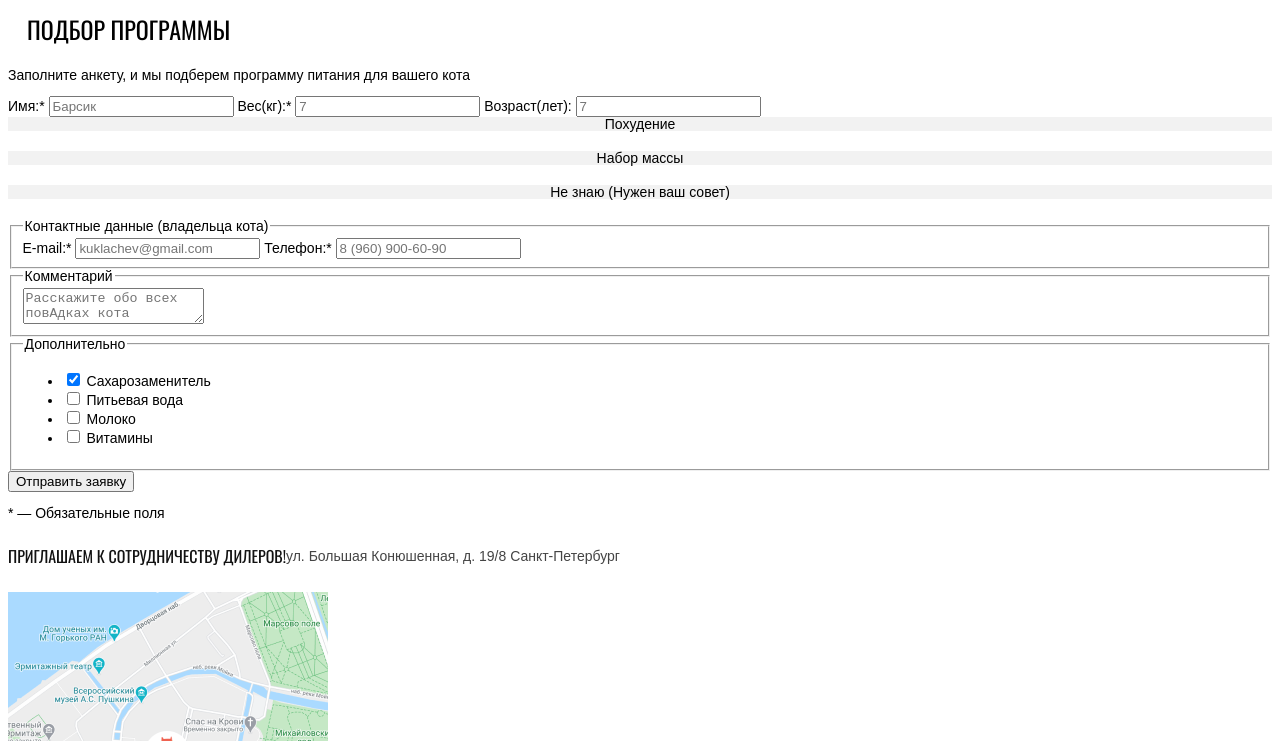
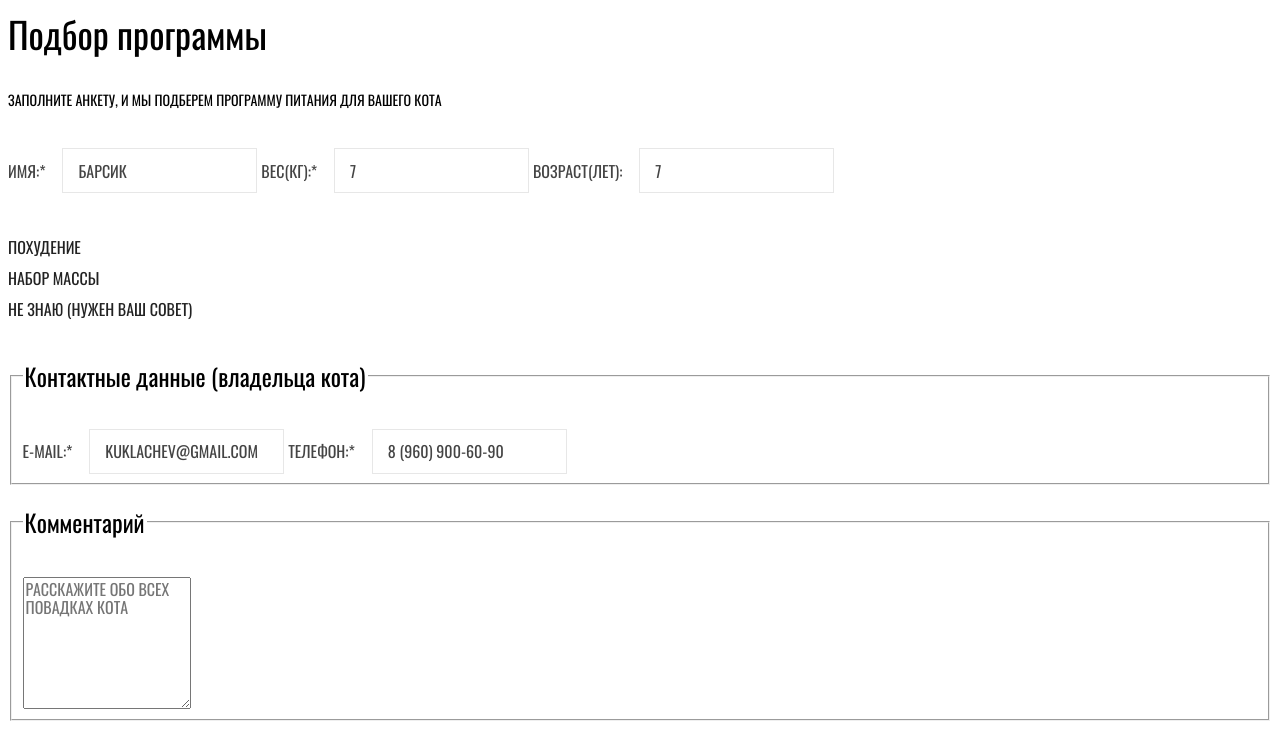
Before and after one commit to smirnov-alex/1448725-cat-energy-24, a website: page source/programs.html in a window 1280 px wide. Shown: the part 59-800 px from the top of the page. Drawn offline with nearby package versions, Linux system fonts and the light colour scheme; files that its build step writes are made by us from their sources.

Commit message:
Базовая стилизация programs.html

```diff
--- a/source/programs.html
+++ b/source/programs.html
@@ -25,79 +25,79 @@
   </header>
   <main class="page-programs">
     <h1 class="visually-hidden">Cat Energy. Подбор программы</h1>
-    <section class="programs">
-      <h2 class="programs__title">Подбор программы</h2>
-      <p class="programs__text">Заполните анкету, и мы подберем программу питания для вашего кота</p>
-      <form class="programs__form" action="https://echo.htmlacademy.ru/" method="get">
-        <label class="programs__form-label" for="name">Имя:*</label>
-        <input class="programs__form-field" placeholder="Барсик" type="text" name="name" id="name" required>
-        <label class="programs__form-label" for="weight">Вес(кг):*</label>
-        <input class="programs__form-field" placeholder="7" type="number" name="weight" id="weight" required>
-        <label class="programs__form-label" for="age">Возраст(лет):</label>
-        <input class="programs__form-field" placeholder="7" type="number" name="age" id="age">
-        <ul class="programs__list">
-          <li class="programs__item">
-            <label class="programs__item-label">
-              <input class="visually-hidden programs__item-input" type="radio" name="program" value="slimming" checked>
-              <span class="programs__item-text">Похудение</span>
+    <section class="programs-inner">
+      <h2 class="programs-inner__title">Подбор программы</h2>
+      <p class="programs-inner__text">Заполните анкету, и мы подберем программу питания для вашего кота</p>
+      <form class="programs-inner__form" action="https://echo.htmlacademy.ru/" method="get">
+        <label class="programs-inner__form-label" for="name">Имя:*</label>
+        <input class="programs-inner__form-field" placeholder="Барсик" type="text" name="name" id="name" required>
+        <label class="programs-inner__form-label" for="weight">Вес(кг):*</label>
+        <input class="programs-inner__form-field" placeholder="7" type="number" name="weight" id="weight" required>
+        <label class="programs-inner__form-label" for="age">Возраст(лет):</label>
+        <input class="programs-inner__form-field" placeholder="7" type="number" name="age" id="age">
+        <ul class="programs-inner__list">
+          <li class="programs-inner__item">
+            <label class="programs-inner__item-label">
+              <input class="visually-hidden programs-inner__item-input" type="radio" name="program" value="slimming" checked>
+              <span class="programs-inner__item-text">Похудение</span>
             </label>
           </li>
-          <li class="programs__item">
-            <label class="programs__item-label">
-              <input class="visually-hidden programs__item-input" type="radio" name="program" value="weight_gain">
-              <span class="programs__item-text">Набор массы</span>
+          <li class="programs-inner__item">
+            <label class="programs-inner__item-label">
+              <input class="visually-hidden programs-inner__item-input" type="radio" name="program" value="weight_gain">
+              <span class="programs-inner__item-text">Набор массы</span>
             </label>
           </li>
-          <li class="programs__item">
-            <label class="programs__item-label">
-              <input class="visually-hidden programs__item-text-input" type="radio" name="program" value="advice">
-              <span class="programs__item-text">Не знаю (Нужен ваш совет)</span>
+          <li class="programs-inner__item">
+            <label class="programs-inner__item-label">
+              <input class="visually-hidden programs-inner__item-text-input" type="radio" name="program" value="advice">
+              <span class="programs-inner__item-text">Не знаю (Нужен ваш совет)</span>
             </label>
           </li>
         </ul>
-        <fieldset class="programs__contacts">
-          <legend class="programs__contacts-subtitle">Контактные данные (владельца кота)</legend>
-          <label class="programs__contacts-label" for="email">E-mail:*</label>
-          <input class="programs__contacts-field" placeholder="kuklachev@gmail.com" type="email" name="email" id="email" required>
-          <label class="programs__contacts-label" for="phone">Телефон:*</label>
-          <input class="programs__contacts-field" placeholder="8 (960) 900-60-90" type="tel" name="phone" id="phone">
+        <fieldset class="programs-inner__contacts">
+          <legend class="programs-inner__contacts-subtitle programs-inner__subtitle">Контактные данные (владельца кота)</legend>
+          <label class="programs-inner__form-label" for="email">E-mail:*</label>
+          <input class="programs-inner__form-field" placeholder="kuklachev@gmail.com" type="email" name="email" id="email" required>
+          <label class="programs-inner__form-label" for="phone">Телефон:*</label>
+          <input class="programs-inner__form-field" placeholder="8 (960) 900-60-90" type="tel" name="phone" id="phone">
         </fieldset>
-        <fieldset class="programs__comment">
-          <legend class="programs__comment-subtitle">Комментарий</legend>
-          <textarea class="programs__comment-text" placeholder="Расскажите обо всех повАдках кота" name="comment"></textarea>
+        <fieldset class="programs-inner__comment">
+          <legend class="programs-inner__comment-subtitle programs-inner__subtitle">Комментарий</legend>
+          <textarea class="programs-inner__form-label" placeholder="Расскажите обо всех повАдках кота" name="comment" rows="7"></textarea>
         </fieldset>
-        <fieldset class="programs__add-info">
-          <legend class="programs__add-info-subtitle">Дополнительно</legend>
-          <ul class="programs__add-info-list">
-            <li class="programs__add-info-item">
-              <label class="programs__add-info-label">
-                <input class="programs__add-info-input" type="checkbox" name="sweetener" checked>
-                <span class="programs__add-info-text">Сахарозаменитель</span>
+        <fieldset class="programs-inner__add-info">
+          <legend class="programs-inner__add-info-subtitle programs-inner__subtitle">Дополнительно</legend>
+          <ul class="programs-inner__add-info-list">
+            <li class="programs-inner__add-info-item">
+              <label class="programs-inner__add-info-label">
+                <input class="programs-inner__add-info-input" type="checkbox" name="sweetener" checked>
+                <span class="programs-inner__add-info-text">Сахарозаменитель</span>
               </label>
             </li>
-            <li class="programs__add-info-item">
-              <label class="programs__add-info-label">
-                <input class="programs__add-info-input" type="checkbox" name="water">
-                <span class="programs__add-info-text">Питьевая вода</span>
+            <li class="programs-inner__add-info-item">
+              <label class="programs-inner__add-info-label">
+                <input class="programs-inner__add-info-input" type="checkbox" name="water">
+                <span class="programs-inner__add-info-text">Питьевая вода</span>
               </label>
             </li>
-            <li class="programs__add-info-item">
-              <label class="programs__add-info-label">
-                <input class="programs__add-info-input" type="checkbox" name="milk">
-                <span class="programs__add-info-text">Молоко</span>
+            <li class="programs-inner__add-info-item">
+              <label class="programs-inner__add-info-label">
+                <input class="programs-inner__add-info-input" type="checkbox" name="milk">
+                <span class="programs-inner__add-info-text">Молоко</span>
               </label>
             </li>
-            <li class="programs__add-info-item">
-              <label class="programs__add-info-label">
-                <input class="programs__add-info-input" type="checkbox" name="vitamins">
-                <span class="programs__add-info-text">Витамины</span>
+            <li class="programs-inner__add-info-item">
+              <label class="programs-inner__add-info-label">
+                <input class="programs-inner__add-info-input" type="checkbox" name="vitamins">
+                <span class="programs-inner__add-info-text">Витамины</span>
               </label>
             </li>
           </ul>
         </fieldset>
-        <button class="programs__form-submit" type="submit">Отправить заявку</button>
+        <button class="programs-inner__form-submit button__order" type="submit"><span class="button__order--text">Отправить заявку</span></button>
       </form>
-      <p class="programs__content-text">* — Обязательные поля</p>
+      <p class="programs-inner__content-text">* — Обязательные поля</p>
     </section>
     <section class="contacts">
       <div class="contacts__wrapper">
--- a/source/sass/catalog.scss
+++ b/source/sass/catalog.scss
@@ -59,6 +59,7 @@
   height: 40px;
   padding: 0;
   border: none;
+  cursor: pointer;
 
   &:hover {
     background: #5eaa2f;
@@ -114,6 +115,16 @@
   height: 40px;
   padding: 0;
   border: none;
+  cursor: pointer;
+
+  &:hover,
+  &:active {
+    background: #ebebeb;
+  }
+
+  &:active span {
+    opacity: 0.3;
+  }
 }
 
 .catalog__show-more-button--text {
--- /dev/null
+++ b/source/sass/programs-inner.scss
@@ -0,0 +1,141 @@
+.programs-inner__title {
+  font-family: "Oswald", sans-serif;
+  font-style: normal;
+  font-weight: normal;
+  font-size: 36px;
+  line-height: 36px;
+  color: #000000;
+  margin: 0;
+  padding: 0;
+  margin-top: 25px;
+  margin-bottom: 39px;
+}
+
+.programs-inner__text {
+  margin: 0;
+  padding: 0;
+  margin-bottom: 39px;
+  font-family: "Oswald", sans-serif;
+  font-style: normal;
+  font-weight: normal;
+  line-height: 18px;
+  text-transform: uppercase;
+  color: #000000;
+}
+
+.programs-inner__form-label {
+  font-family: "Oswald", sans-serif;
+  font-style: normal;
+  font-weight: normal;
+  font-size: 16px;
+  line-height: 18px;
+  text-transform: uppercase;
+  color: #444444;
+  margin-right: 13px;
+}
+
+.programs-inner__form-field {
+  font-family: "Oswald", sans-serif;
+  font-style: normal;
+  font-weight: normal;
+  font-size: 16px;
+  line-height: 18px;
+  text-transform: uppercase;
+  color: #444444;
+  border: 1px solid #e7e7e7;
+  box-sizing: border-box;
+  height: 45px;
+  padding: 13px 15px;
+}
+
+.programs-inner__form-field::-webkit-input-placeholder {
+  font-family: "Oswald", sans-serif;
+  font-style: normal;
+  font-weight: normal;
+  font-size: 16px;
+  line-height: 18px;
+  text-transform: uppercase;
+  color: #444444;
+}
+
+.programs-inner__list {
+  list-style-type: none;
+  margin: 0;
+  padding: 0;
+  margin-top: 45px;
+  margin-bottom: 45px;
+}
+
+.programs-inner__item {
+  margin-bottom: 13px;
+}
+
+.programs-inner__item-text {
+  font-family: "Oswald", sans-serif;
+  font-style: normal;
+  font-weight: normal;
+  font-size: 16px;
+  line-height: 18px;
+  text-transform: uppercase;
+  color: #222222;
+}
+
+.programs-inner__contacts {
+  margin-bottom: 24px;
+}
+
+.programs-inner__subtitle {
+  font-family: "Oswald", sans-serif;
+  font-style: normal;
+  font-weight: normal;
+  font-size: 24px;
+  line-height: 26px;
+  color: #000000;
+}
+
+.programs-inner__comment {
+  margin-bottom: 23px;
+}
+
+.programs-inner__add-info {
+  margin-bottom: 34px;
+}
+
+.programs-inner__add-info-list {
+  margin: 0;
+  padding: 0;
+  list-style-type: none;
+  margin-top: 34px;
+}
+
+.programs-inner__add-info-item {
+  margin-bottom: 20px;
+}
+
+.programs-inner__add-info-text {
+  font-family: "Oswald", sans-serif;
+  font-style: normal;
+  font-weight: normal;
+  font-size: 16px;
+  line-height: 18px;
+  text-transform: uppercase;
+  color: #000000;
+}
+
+.programs-inner__content-text {
+  line-height: 16px;
+  color: #000000;
+  margin-bottom: 32px;
+}
+
+.programs-inner__form-submit {
+  margin-bottom: 21px;
+}
+
+.programs-inner__comment-subtitle {
+  margin-bottom: 37px;
+}
+
+.programs-inner__contacts-subtitle {
+  margin-bottom: 35px;
+}
--- a/source/sass/style.scss
+++ b/source/sass/style.scss
@@ -10,6 +10,7 @@
 @import "catalog.scss";
 @import "additional-items.scss";
 @import "promotion.scss";
+@import "programs-inner.scss";
 
 @font-face {
   font-family: "Oswald";
```
